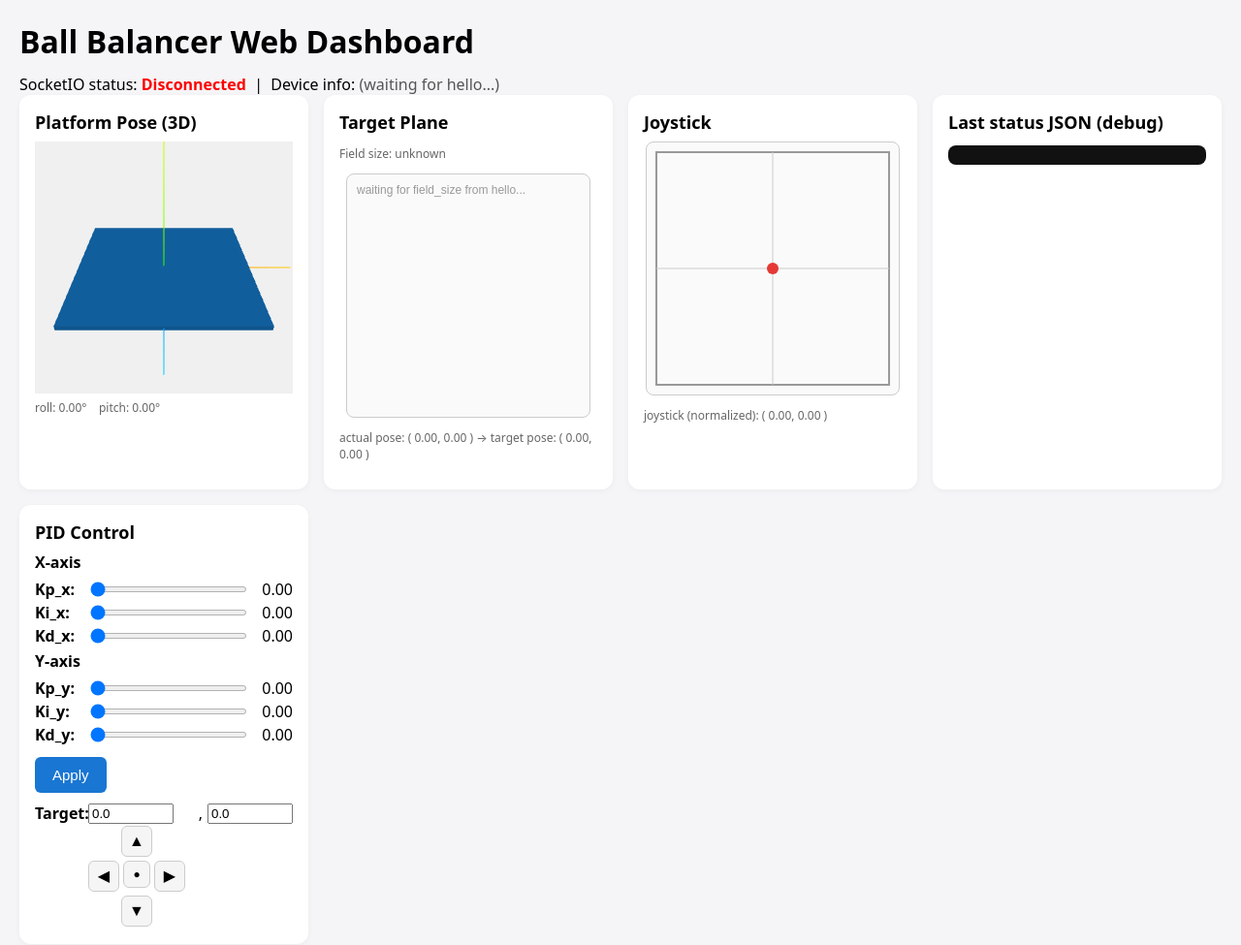
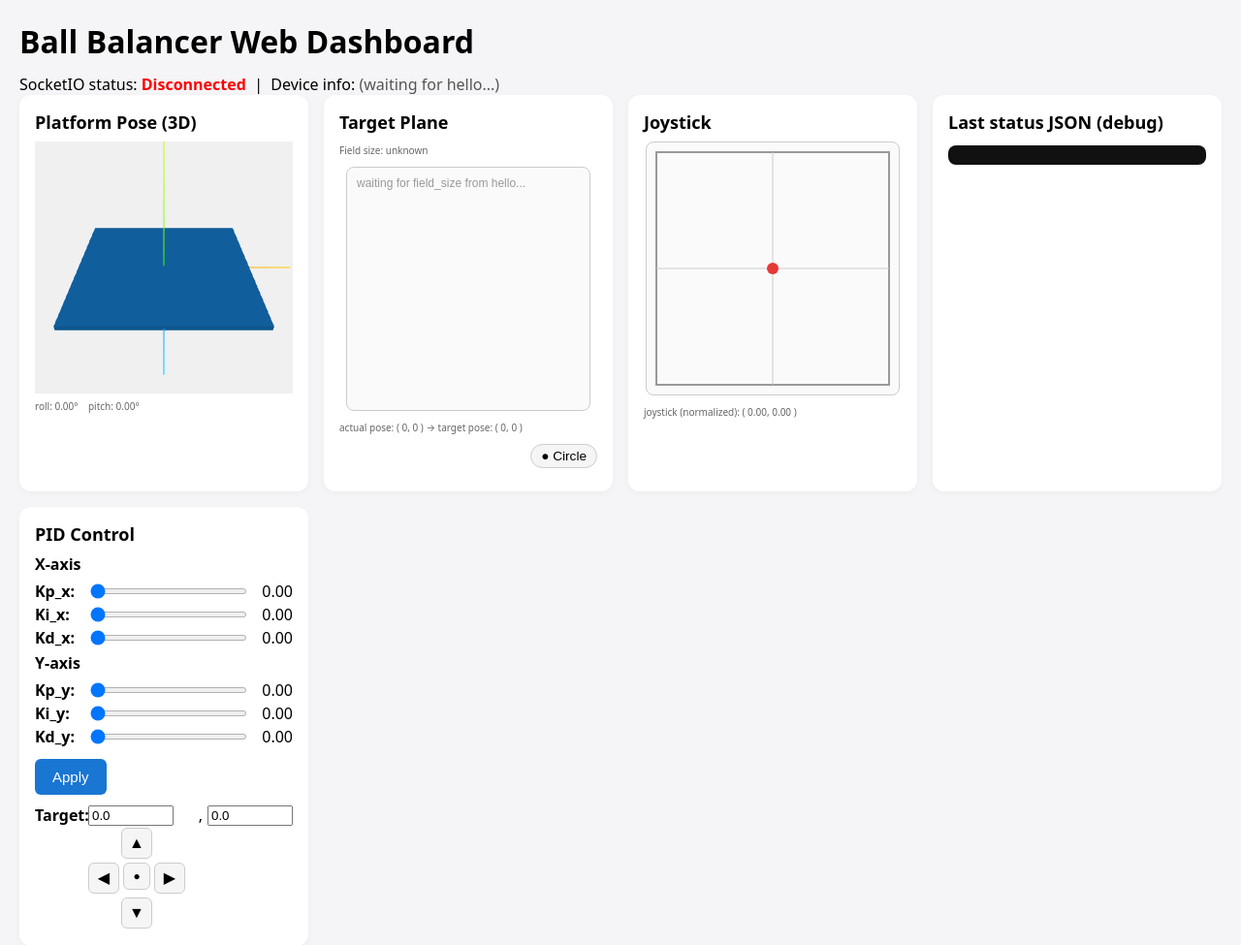
Before and after one commit to jhpower901/ball_balancing_system_server, a Flask app: page / in a window 1280 px wide. Shown: the top 975 px of the page at 97% size. Run offline with Flask 3, Linux system fonts and the light colour scheme; some libraries are stand-ins or nearby versions.

Commit message:
dashboard circle mode 추가

```diff
--- a/app/static/css/main.css
+++ b/app/static/css/main.css
@@ -79,6 +79,60 @@ h1 {
   height: 260px;
 }
 
+/* Circle control 전체 박스 */
+.circle-control {
+  display: flex;
+  flex-direction: column;   /* 1행: 버튼, 2행: R/Speed */
+  align-items: flex-end;
+  gap: 4px;
+  margin: 4px 0 8px;
+}
+
+/* Circle 토글 버튼 */
+.icon-button {
+  border: 1px solid #ccc;
+  border-radius: 999px;
+  padding: 4px 10px;
+  background: #f5f5f5;
+  cursor: pointer;
+  font-size: 0.85rem;
+}
+
+.icon-button:hover {
+  background: #e0e0e0;
+}
+
+/* R/Speed/Start/Stop 줄 */
+.circle-panel {
+  display: flex;
+  flex-wrap: wrap;          /* 👉 카드 폭 넘치면 자동 줄바꿈 */
+  justify-content: flex-end;
+  align-items: center;
+  gap: 6px;
+  font-size: 0.8rem;
+  max-width: 100%;          /* 카드 밖으로 안 나가게 */
+}
+
+.circle-panel label {
+  display: flex;
+  align-items: center;
+  gap: 4px;
+}
+
+.circle-panel input[type="number"] {
+  width: 60px;
+}
+
+.small-btn {
+  padding: 2px 8px;
+  font-size: 0.8rem;
+  border-radius: 4px;
+}
+
+.hidden {
+  display: none;
+}
+
 /* 조이스틱 캔버스 */
 #joystick-canvas {
   border: 1px solid #ccc;
@@ -90,7 +144,7 @@ h1 {
 }
 
 .small-note {
-  font-size: 12px;
+  font-size: 10px;
   color: #666;
 }
 
--- a/app/static/js/main.js
+++ b/app/static/js/main.js
@@ -26,6 +26,14 @@ const ballXValEl = document.getElementById("ball-x-val");
 const ballYValEl = document.getElementById("ball-y-val");
 const tarXValEl = document.getElementById("tar-x-val");
 const tarYValEl = document.getElementById("tar-y-val");
+
+// Circle mode UI
+const circleToggleBtn = document.getElementById("circle-toggle-btn");
+const circlePanel      = document.getElementById("circle-panel");
+const circleRadiusInp  = document.getElementById("circle-radius");
+const circleSpeedInp   = document.getElementById("circle-speed");
+const circleStartBtn   = document.getElementById("circle-start-btn");
+const circleStopBtn    = document.getElementById("circle-stop-btn");
 
 // Platform pose numeric
 const platformRollEl = document.getElementById("platform-roll-value");
@@ -59,6 +67,16 @@ const targetCenterPadBtn = document.getElementById("target-center-pad-btn");
 // Target plane 실제 크기 (hello에서 초기화, 단위: mm)
 let fieldWidth = null;
 let fieldHeight = null;
+
+// Circle 모드 상태
+let circleTimer = null;
+let circleAngle = 0;
+let circleRadius = 0;
+let circleEnabled = false;
+
+// 최근 real_pose (Target Plane 그림용)
+let lastBallX = 0;
+let lastBallY = 0;
 
 // 방향키 한 번 클릭할 때 이동량 (단위: 실제 좌표)
 const TARGET_STEP = 5.0;
@@ -136,7 +154,7 @@ function resizeTargetCanvas() {
   targetCanvas.style.width = newW + "px";
   targetCanvas.style.height = newH + "px";
 
-  drawTargetPlane(0, 0);
+  drawTargetPlane(0, 0, 0, 0);
 }
 
 function drawTargetPlane(ballX, ballY, tarX, tarY) {
@@ -175,6 +193,19 @@ function drawTargetPlane(ballX, ballY, tarX, tarY) {
   targetCtx.lineWidth = 1;
   targetCtx.stroke();
 
+  // ===== 회색 궤도 (circleEnabled일 때만) =====
+  if (circleEnabled && circleRadius > 0) {
+    // 실제 좌표상의 원(R)을 캔버스 타원으로 매핑
+    const rx = (circleRadius / fieldWidth) * innerW;
+    const ry = (circleRadius / fieldHeight) * innerH;
+
+    targetCtx.beginPath();
+    targetCtx.ellipse(cx, cy, rx, ry, 0, 0, Math.PI * 2);
+    targetCtx.strokeStyle = "#bdbdbd";
+    targetCtx.lineWidth = 1;
+    targetCtx.stroke();
+  }
+
   // 좌표 변환 함수
   const toCanvas = (x, y) => {
     const nx = x / fieldWidth + 0.5;      // 0~1
@@ -194,8 +225,8 @@ function drawTargetPlane(ballX, ballY, tarX, tarY) {
     targetCtx.fillStyle = "#d32f2f";
     targetCtx.fill();
 
-    if (ballXValEl) ballXValEl.textContent = ballX;
-    if (ballYValEl) ballYValEl.textContent = ballY;
+    if (ballXValEl) ballXValEl.textContent = ballX.toFixed(1);
+    if (ballYValEl) ballYValEl.textContent = ballY.toFixed(1);
   }
 
   // ------------------------------
@@ -211,8 +242,8 @@ function drawTargetPlane(ballX, ballY, tarX, tarY) {
     targetCtx.fillStyle = "rgba(46, 125, 50, 0.3)";
     targetCtx.fill();
 
-    if (tarXValEl) tarXValEl.textContent = tarX;
-    if (tarYValEl) tarYValEl.textContent = tarY;
+    if (tarXValEl) tarXValEl.textContent = tarX.toFixed(1);
+    if (tarYValEl) tarYValEl.textContent = tarY.toFixed(1);
   }
 }
 
@@ -249,6 +280,72 @@ function adjustTarget(dx, dy) {
 
   setTarget(x, y);
 }
+
+function startCircleMode() {
+  if (!circleRadiusInp || !circleSpeedInp) return;
+
+  let R = parseFloat(circleRadiusInp.value);
+  let speed = parseFloat(circleSpeedInp.value);
+
+  if (!Number.isFinite(R) || R < 0) R = 0;
+  if (!Number.isFinite(speed)) speed = 0.5;
+
+  // 필드 크기 기준 반지름 제한
+  if (fieldWidth) {
+    const maxR = fieldWidth / 2 - 5;
+    R = Math.min(R, maxR);
+  }
+
+  circleRadius = R;
+  circleEnabled = true;
+
+  const intervalMs = 50; // 20Hz
+  circleAngle = 0;
+
+  if (circleTimer) {
+    clearInterval(circleTimer);
+    circleTimer = null;
+  }
+
+  circleTimer = setInterval(() => {
+    const omega = 2 * Math.PI * speed;          // [rad/s]
+    circleAngle += omega * (intervalMs / 1000); // Δθ
+
+    const tx = R * Math.cos(circleAngle);
+    const ty = R * Math.sin(circleAngle);
+
+    // UI target 업데이트 → status_update에서 이 값으로 그림
+    setTarget(tx, ty);
+
+    // CMD 발행
+    const payload = {
+      time: Date.now() / 1000,
+      ctr_mode: "manual",
+      target_pose: { x: tx, y: ty },
+    };
+    socket.emit("set_pid", payload);
+  }, intervalMs);
+}
+
+function stopCircleMode() {
+  if (circleTimer) {
+    clearInterval(circleTimer);
+    circleTimer = null;
+  }
+  circleEnabled = false;
+  circleRadius = 0;
+
+  // 마지막 상태 다시 그림 (원 궤도 제거)
+  if (typeof lastBallX === "number" && typeof lastBallY === "number") {
+    let tx = 0, ty = 0;
+    if (targetX && targetY) {
+      tx = Number(targetX.value) || 0;
+      ty = Number(targetY.value) || 0;
+    }
+    drawTargetPlane(lastBallX, lastBallY, tx, ty);
+  }
+}
+
 
 // ================================
 // 3. Socket.IO 이벤트
@@ -355,15 +452,20 @@ socket.on("status_update", (data) => {
   const jy = Number(joy.y) || 0;
   drawJoystick(jx, jy);
 
-  // ball real_pose → target plane
+  // real_pose
   const real = data.real_pose || {};
   const bx = Number(real.x) || 0;
   const by = Number(real.y) || 0;
+  lastBallX = bx;
+  lastBallY = by;
 
-  // ball target_pose → target plane
-  const tar = data.target_pose || {};
-  const tx = Number(tar.x) || 0;
-  const ty = Number(tar.y) || 0;
+  // target_pose는 MCU 값 대신, 현재 UI 값 기준
+  let tx = 0, ty = 0;
+  if (targetX && targetY) {
+    tx = Number(targetX.value) || 0;
+    ty = Number(targetY.value) || 0;
+  }
+
   drawTargetPlane(bx, by, tx, ty);
 
   // error
@@ -371,9 +473,7 @@ socket.on("status_update", (data) => {
   const ex = Number(err.x) || 0;
   const ey = Number(err.y) || 0;
 
-  // time (그래프용, 일단 클라이언트 시간 기준)
   const t = Date.now() / 1000;
-
   if (window.addErrorPoint) {
     window.addErrorPoint(t, ex, ey);
   }
@@ -405,7 +505,7 @@ window.addEventListener("DOMContentLoaded", () => {
 
   // 초기 그림
   drawJoystick(0, 0);
-  drawTargetPlane(0, 0);
+  drawTargetPlane(0, 0, 0, 0);
 
   // ===== PID 슬라이더 이벤트 =====
   kpXSlider.addEventListener("input", () => kpXValue.textContent = Number(kpXSlider.value).toFixed(2));
@@ -463,4 +563,22 @@ window.addEventListener("DOMContentLoaded", () => {
   if (targetRightBtn) {
     targetRightBtn.addEventListener("click", () => adjustTarget(TARGET_STEP, 0));
   }
+    // ===== Circle mode UI =====
+  if (circleToggleBtn && circlePanel) {
+    circleToggleBtn.addEventListener("click", () => {
+      circlePanel.classList.toggle("hidden");
+    });
+  }
+
+  if (circleStartBtn) {
+    circleStartBtn.addEventListener("click", () => {
+      startCircleMode();
+    });
+  }
+
+  if (circleStopBtn) {
+    circleStopBtn.addEventListener("click", () => {
+      stopCircleMode();
+    });
+  }
 });
--- a/app/templates/index.html
+++ b/app/templates/index.html
@@ -38,13 +38,31 @@
         <canvas id="target-canvas"></canvas>
         <p class="small-note">
           actual pose: (
-          <span id="ball-x-val">0.00</span>,
-          <span id="ball-y-val">0.00</span>
+          <span id="ball-x-val">0</span>,
+          <span id="ball-y-val">0</span>
           ) → target pose: (
-          <span id="tar-x-val">0.00</span>,
-          <span id="tar-y-val">0.00</span>
+          <span id="tar-x-val">0</span>,
+          <span id="tar-y-val">0</span>
           )
         </p>
+          <div class="circle-control">
+            <button id="circle-toggle-btn" class="icon-button" title="Circle mode">
+              ● Circle
+            </button>
+
+            <div id="circle-panel" class="circle-panel hidden">
+              <label>
+                R:
+                <input type="number" id="circle-radius" value="70" step="1">
+              </label>
+              <label>
+                Speed:
+                <input type="number" id="circle-speed" value="0.1" step="0.1">
+              </label>
+              <button id="circle-start-btn" class="small-btn">Start</button>
+              <button id="circle-stop-btn" class="small-btn">Stop</button>
+            </div>
+          </div>
       </section>
 
       <!-- Joystick 카드 -->
```
